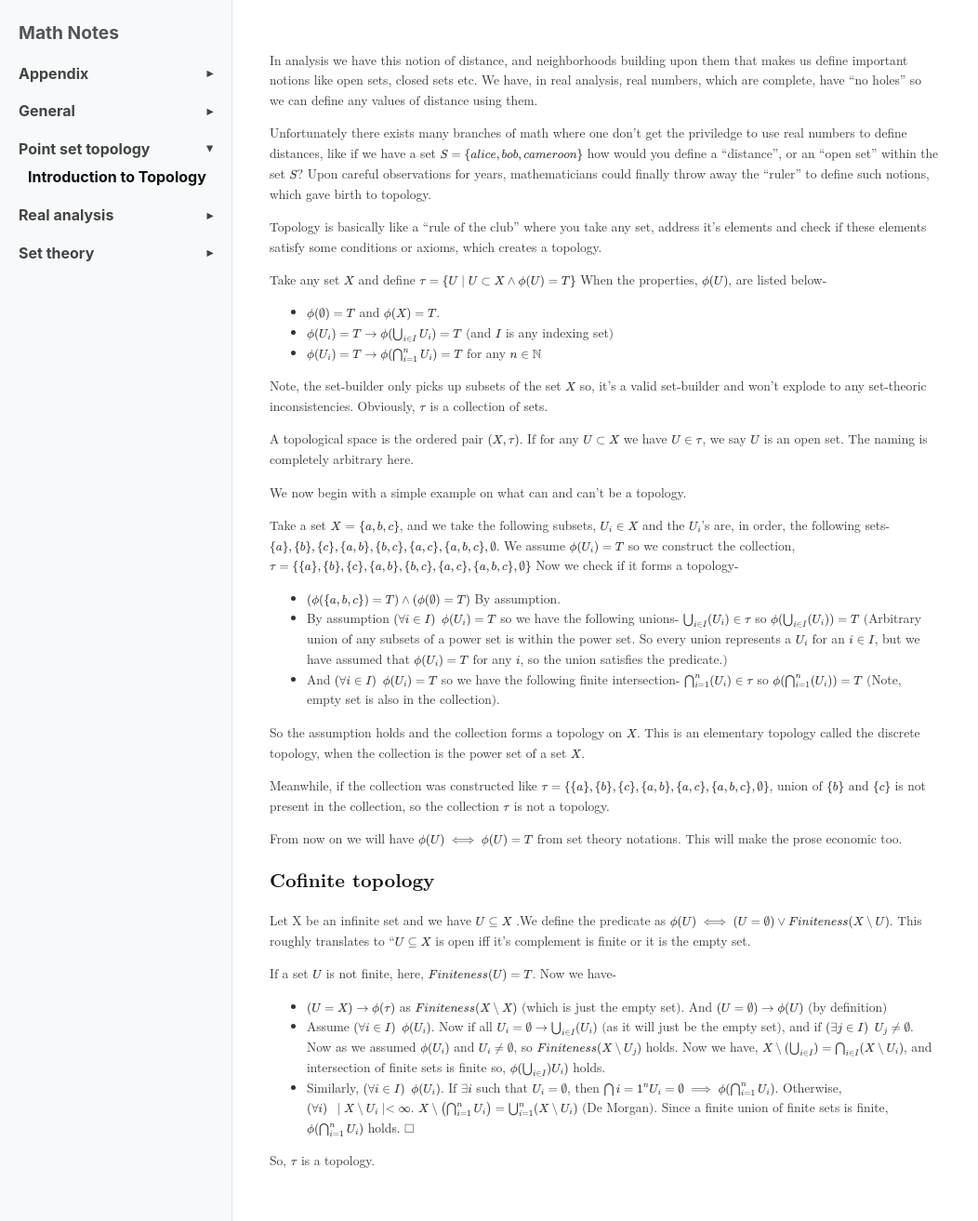
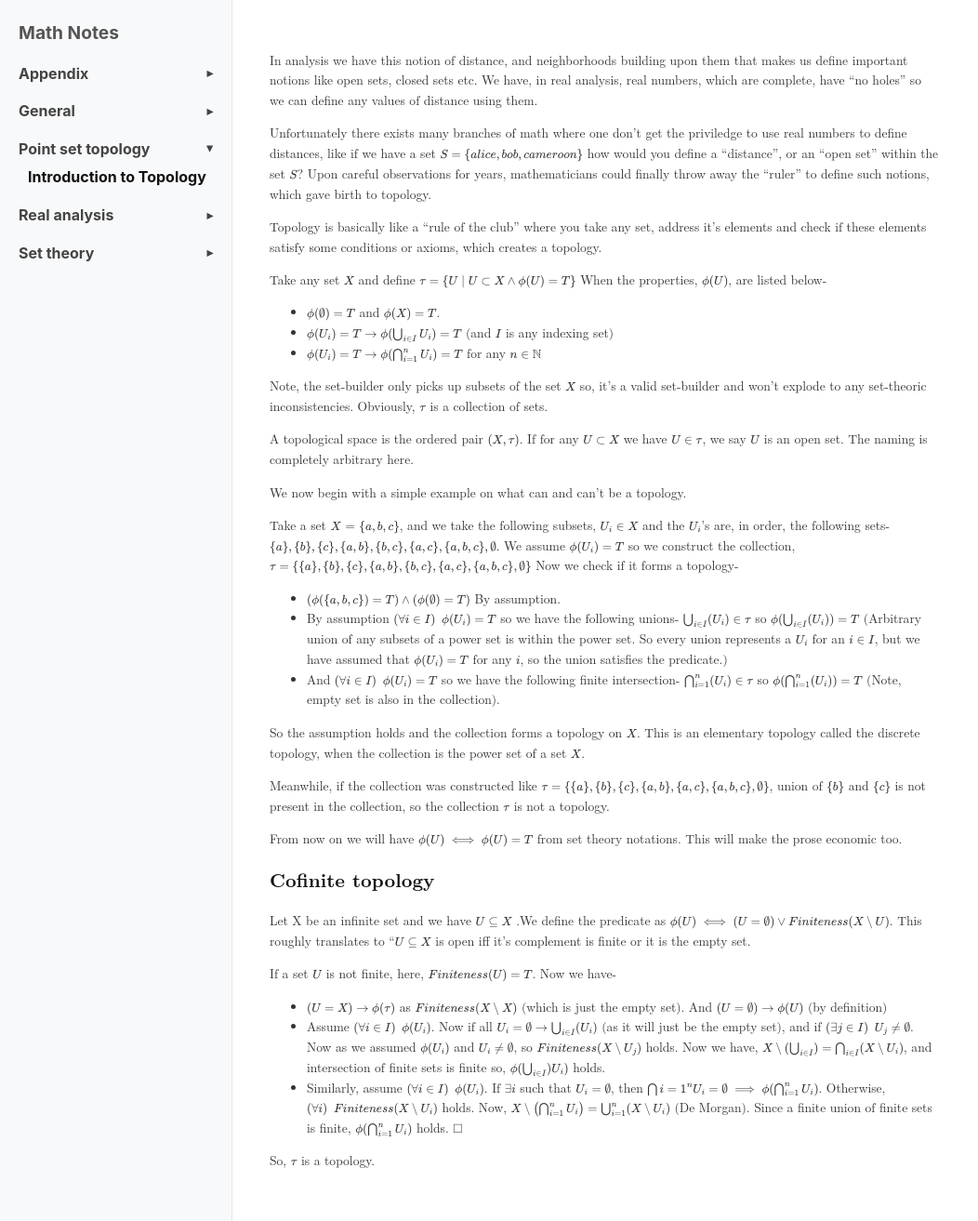
Before and after one commit to Nasif-Abdullah/Math, a Jekyll site: the page built from Point-Set Topology/Introduction.md, in a window 1280 px wide and 1313 px high. Shown: the whole window at 93% size, without its empty margins (0-1052 px from the left). Built offline with Jekyll 4.4.1, drawn with Linux system fonts in a browser that asks for light colours; some web fonts are replaced.

Commit message:
Update Introduction.md

```diff
--- a/Point-Set Topology/Introduction.md
+++ b/Point-Set Topology/Introduction.md
@@ -41,6 +41,6 @@ If a set $$U$$ is not finite, here, $$Finiteness(U) = T$$. Now we have-
 
  - $$(U = X) \rightarrow \phi(\tau)$$ as $$Finiteness(X \setminus X)$$ (which is just the empty set). And $$(U = \emptyset) \rightarrow \phi(U)$$ (by definition)
  - Assume $$(\forall i \in I)\ \ \phi(U_i)$$. Now if all $$U_i = \emptyset \rightarrow \bigcup_{i \in I} (U_i)$$ (as it will just be the empty set), and if $$(\exists j \in I) \ \ U_j \neq \emptyset$$. Now as we assumed $$\phi(U_i)$$ and $$U_i \neq \emptyset$$, so $$Finiteness(X \setminus U_j)$$ holds. Now we have, $$X \setminus (\bigcup_{i \in I}) = \bigcap_{i \in I} (X \setminus U_i)$$, and intersection of finite sets is finite so, $$\phi(\bigcup_{i \in I}) U_i)$$ holds.
- - Similarly, $$(\forall i \in I) \ \ \phi(U_i)$$. If $$\exists i$$ such that $$U_i = \emptyset$$, then $$\bigcap{i=1}^n U_i = \emptyset \implies \phi(\bigcap_{i=1}^n U_i)$$. Otherwise, $$(\forall i) \ \ \mid X \setminus U_i \mid < \infty$$. $$X \setminus \left(\bigcap_{i=1}^n U_i\right) = \bigcup_{i=1}^n (X \setminus U_i)$$ (De Morgan). Since a finite union of finite sets is finite, $$\phi(\bigcap_{i=1}^n U_i)$$ holds. $$\square$$
+ - Similarly, assume $$(\forall i \in I) \ \ \phi(U_i)$$. If $$\exists i$$ such that $$U_i = \emptyset$$, then $$\bigcap{i=1}^n U_i = \emptyset \implies \phi(\bigcap_{i=1}^n U_i)$$. Otherwise, $$(\forall i) \ \ Finiteness(X \setminus U_i)$$ holds. Now, $$X \setminus \left(\bigcap_{i=1}^n U_i\right) = \bigcup_{i=1}^n (X \setminus U_i)$$ (De Morgan). Since a finite union of finite sets is finite, $$\phi(\bigcap_{i=1}^n U_i)$$ holds. $$\square$$
 
 So, $$\tau$$ is a topology.
```
